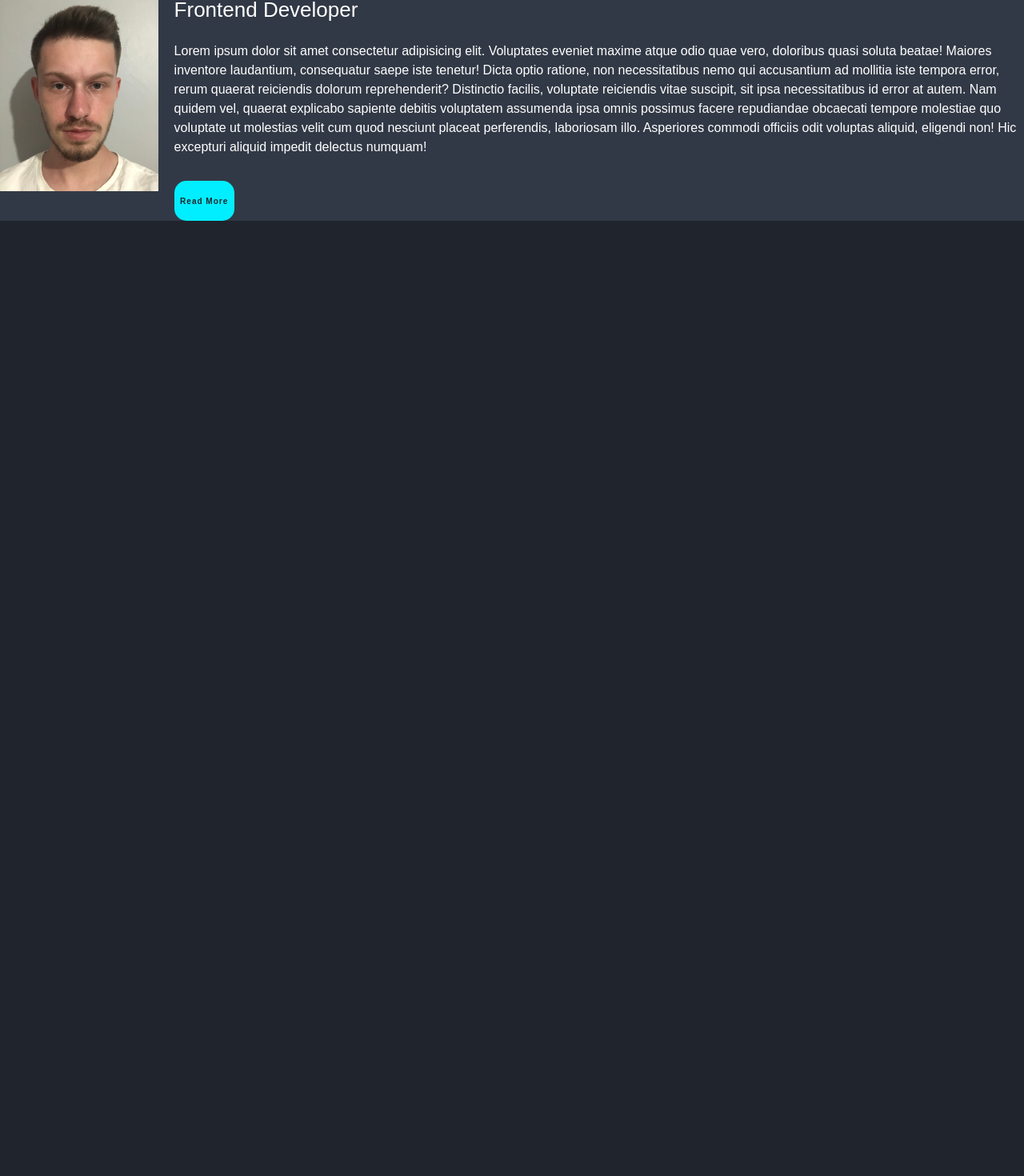
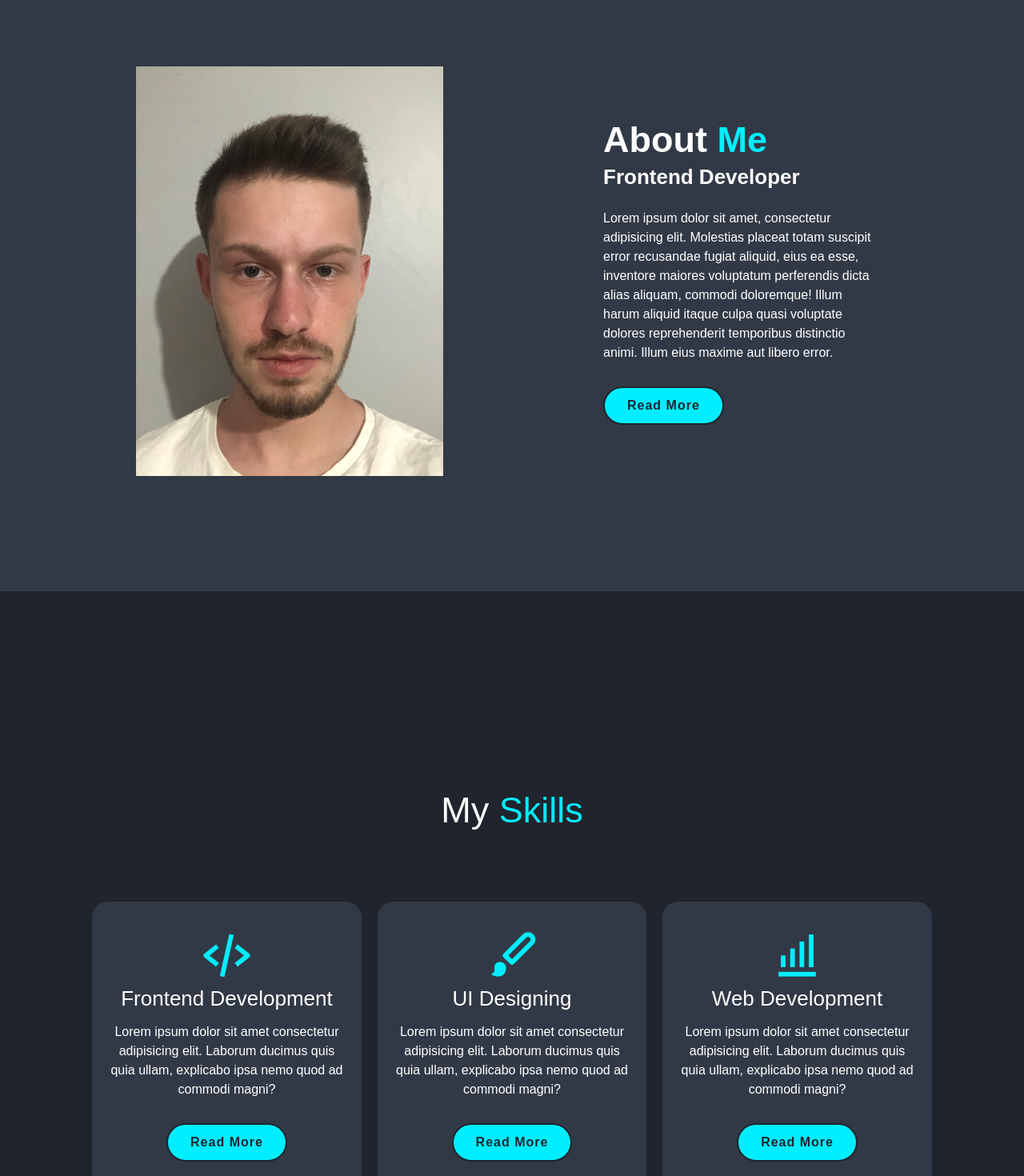
Before and after one commit to eemirhannk/PersonalPortfolio-Website-with-React.js-HTML-TailWindCSS, a React (Create React App) app: page / in a window 1280 px wide. Shown: the part 861-2331 px from the top of the page at 80% size. Before the commit the page ends 1137 px from the top, so only its background shows below. Built offline with nearby package versions, Linux system fonts and the light colour scheme; the HTML template or start-up script is replaced by a standard one.

Commit message:
feat:completed About,Skills Sections

```diff
--- a/src/App.js
+++ b/src/App.js
@@ -2,6 +2,7 @@ import React from 'react'
 import Header from './components/Header'
 import Home from './components/Home'
 import About from './components/About'
+import Skills from './components/Skills'
 
 const App = () => {
   return (
@@ -9,6 +10,7 @@ const App = () => {
       <Header/>
       <Home/>
       <About/>
+      <Skills/>
     </div>
   )
 }
--- a/src/components/About.jsx
+++ b/src/components/About.jsx
@@ -2,16 +2,15 @@ import React from 'react'
 
 const About = () => {
   return (
-    <section className='flex justify-center items-center gap-8 bg-grey' id='about'>
-      <div className="w-4/5">
-        <img className='w-[35vw]' src="About.jpg" alt="" />
-      </div>
+    <section className='min-h-screen flex justify-center items-center gap-8  bg-grey' id='about'>
 
-      <div className="about-content">
-        <h2 className='text-left text-[4.5rem] leading-[1.2]'>About <span className='text-blue'>Me</span></h2>
-        <h3 className='text-[2.6rem]'>Frontend Developer</h3>
-        <p className='text-[1.6rem] mt-8 mx-0 mb-12'>Lorem ipsum dolor sit amet consectetur adipisicing elit. Voluptates eveniet maxime atque odio quae vero, doloribus quasi soluta beatae! Maiores inventore laudantium, consequatur saepe iste tenetur! Dicta optio ratione, non necessitatibus nemo qui accusantium ad mollitia iste tempora error, rerum quaerat reiciendis dolorum reprehenderit? Distinctio facilis, voluptate reiciendis vitae suscipit, sit ipsa necessitatibus id error at autem. Nam quidem vel, quaerat explicabo sapiente debitis voluptatem assumenda ipsa omnis possimus facere repudiandae obcaecati tempore molestiae quo voluptate ut molestias velit cum quod nesciunt placeat perferendis, laboriosam illo. Asperiores commodi officiis odit voluptas aliquid, eligendi non! Hic excepturi aliquid impedit delectus numquam!</p>
-        <a href="#" className='inline-block px-3 py-7 bg-blue rounded-3xl text-base text-dark tracking-widest font-semibold hover:bg-dark hover:text-blue'>Read More</a>
+        <img className='max-w-[30vw] my-[5rem] ml-[17rem]' src="About.jpg" alt="" />
+
+      <div className="ml-72">
+        <h2 className='text-left text-[4.5rem] font-bold leading-[1.2]'>About <span className='text-blue'>Me</span></h2>
+        <h3 className='text-[2.6rem] font-bold'>Frontend Developer</h3>
+        <p className='text-[1.6rem] mt-8 mr-72 mb-12'>Lorem ipsum dolor sit amet, consectetur adipisicing elit. Molestias placeat totam suscipit error recusandae fugiat aliquid, eius ea esse, inventore maiores voluptatum perferendis dicta alias aliquam, commodi doloremque! Illum harum aliquid itaque culpa quasi voluptate dolores reprehenderit temporibus distinctio animi. Illum eius maxime aut libero error.</p>
+        <a href="#" className='inline-block py-[1rem] px-[2.8rem] bg-blue rounded-[4rem] text-[1.6rem] text-dark tracking-[.1rem] font-semibold border-solid border-2 ease-linear duration-[.4s] hover:bg-dark hover:text-blue hover:scale-[1.02]'>Read More</a>
       </div>
 
     </section>
--- a/src/components/Home.jsx
+++ b/src/components/Home.jsx
@@ -6,16 +6,16 @@ const Home = () => {
     <div className='home-content'>
         <h3 className='text-[3.2rem] font-bold'>Hello, It's Me</h3>
         <h1 className='text-[5.6rem] font-bold leading-[1.3]'>Emirhan Koç</h1>
-        <h3 className='text-[3.2rem] font-bold'>And I'm a <span className='text-blue'>Frontend Developer</span></h3>
+        <h3 className='text-[3.2rem] font-bold mb-4'>And I'm a <span className='text-blue'>Frontend Developer</span></h3>
         <p className='text-[1.6rem]'>I'm 20 years old Computer Engineering Student of Kocaeli University.</p>
         <div>
           {/* Aşağıdaki linklere box shadow koyulacak tailwind kullanarak başaramadım. */}
-            <a href="https://www.instagram.com/eemirkoc" target='_blank' className='inline-flex justify-center items-center w-16 h-16 bg-transparent border-[.2rem] border-solid border-blue rounded-[50%] text-[2rem] text-blue mt-12 mr-6 mb-12 ml-0 hover:bg-blue hover:text-grey'><i class='bx bxl-instagram-alt'></i></a>
-            <a href="https://www.twitter.com/eemirkocc" target='_blank' className='inline-flex justify-center items-center w-16 h-16 bg-transparent border-[.2rem] border-solid border-blue rounded-[50%] text-[2rem] text-blue mt-12 mr-6 mb-12 ml-0 hover:bg-blue hover:text-grey'><i class='bx bxl-twitter' ></i></a>
-            <a href="https://www.github.com/eemirhannk" target='_blank' className='inline-flex justify-center items-center w-16 h-16 bg-transparent border-[.2rem] border-solid border-blue rounded-[50%] text-[2rem] text-blue mt-12 mr-6 mb-12 ml-0 hover:bg-blue hover:text-grey' ><i class='bx bxl-github' ></i></a>
-            <a href="https://www.linkedin.com/in/emirhan-koç-706a32234/" target='_blank' className='inline-flex justify-center items-center w-16 h-16 bg-transparent border-[.2rem] border-solid border-blue rounded-[50%] text-[2rem] text-blue mt-12 mr-6 mb-12 ml-0 hover:bg-blue hover:text-grey' ><i class='bx bxl-linkedin' ></i></a>
+            <a href="https://www.instagram.com/eemirkoc" target='_blank' className='inline-flex justify-center items-center w-16 h-16 bg-transparent border-[.2rem] border-solid border-blue rounded-[50%] text-[2rem] text-blue mt-12 mr-6 mb-12 ml-0 ease-linear duration-[.3s] hover:bg-blue hover:text-grey'><i class='bx bxl-instagram-alt'></i></a>
+            <a href="https://www.twitter.com/eemirkocc" target='_blank' className='inline-flex justify-center items-center w-16 h-16 bg-transparent border-[.2rem] border-solid border-blue rounded-[50%] text-[2rem] text-blue mt-12 mr-6 mb-12 ml-0 ease-linear duration-[.3s] hover:bg-blue hover:text-grey'><i class='bx bxl-twitter' ></i></a>
+            <a href="https://www.github.com/eemirhannk" target='_blank' className='inline-flex justify-center items-center w-16 h-16 bg-transparent border-[.2rem] border-solid border-blue rounded-[50%] text-[2rem] text-blue mt-12 mr-6 mb-12 ml-0 ease-linear duration-[.3s] hover:bg-blue hover:text-grey' ><i class='bx bxl-github' ></i></a>
+            <a href="https://www.linkedin.com/in/emirhan-koç-706a32234/" target='_blank' className='inline-flex justify-center items-center w-16 h-16 bg-transparent border-[.2rem] border-solid border-blue rounded-[50%] text-[2rem] text-blue mt-12 mr-6 mb-12 ml-0 ease-linear duration-[.3s] hover:bg-blue hover:text-grey' ><i class='bx bxl-linkedin' ></i></a>
         </div>
-        <a href="https://drive.google.com/file/d/1IUzPRpLfnTugGDktY4oMOZuz6o3GNxBu/view?usp=share_link" target="_blank" className="inline-block py-[1rem] px-[2.8rem] bg-blue rounded-[4rem] text-[1.6rem] text-dark tracking-[.1rem] font-semibold border-solid border-2 ease-linear duration-[.4s] hover:bg-dark hover:text-blue">Download CV</a>
+        <a href="https://drive.google.com/file/d/1IUzPRpLfnTugGDktY4oMOZuz6o3GNxBu/view?usp=share_link" target="_blank" className="inline-block py-[1rem] px-[2.8rem] bg-blue rounded-[4rem] text-[1.6rem] text-dark tracking-[.1rem] font-semibold border-solid border-2 ease-linear duration-[.4s] hover:bg-dark hover:text-blue hover:scale-[1.02]">Download CV</a>
         </div>
         <div className="home-img">
             <img className='max-w-[30vw] mr-36' src="Home.jpg"alt="" />
--- /dev/null
+++ b/src/components/Skills.jsx
@@ -0,0 +1,35 @@
+import React from 'react'
+
+const Skills = () => {
+  return (
+    <section className='min-h-screen pt-96 px-[9%] pb-8' id='skills'>
+        <h2 className="mb-32 text-center text-[4.5rem]">My <span className='text-blue'>Skills</span></h2>
+
+        <div className="flex justify-center items-center gap-8 ">
+
+            <div className="flex-2 bg-grey pt-12 px-8 pb-16 text-center rounded-[2rem] border-[.2rem] border-solid border-grey ease-linear duration-[.4s] hover:border-blue hover:scale-[1.02]">
+            <i className='bx bx-code-alt text-[7rem] text-blue'></i>
+            <h3 className='text-[2.6rem]'>Frontend Development</h3>
+            <p className='text-[1.6rem] mt-4 mx-0 mb-12'>Lorem ipsum dolor sit amet consectetur adipisicing elit. Laborum ducimus quis quia ullam, explicabo ipsa nemo quod ad commodi magni?</p>
+            <a href="#" className='inline-block py-[1rem] px-[2.8rem] bg-blue rounded-[4rem] text-[1.6rem] text-dark tracking-[.1rem] font-semibold border-solid border-2 ease-linear duration-[.4s] hover:bg-dark hover:text-blue'>Read More</a>
+            </div>
+
+            <div className="flex-2 bg-grey pt-12 px-8 pb-16 text-center rounded-[2rem] border-[.2rem] border-solid border-grey ease-linear duration-[.4s] hover:border-blue hover:scale-[1.02]">
+            <i class='bx bxs-paint text-[7rem] text-blue'></i>
+            <h3 className='text-[2.6rem]'>UI Designing</h3>
+            <p className='text-[1.6rem] mt-4 mx-0 mb-12'>Lorem ipsum dolor sit amet consectetur adipisicing elit. Laborum ducimus quis quia ullam, explicabo ipsa nemo quod ad commodi magni?</p>
+            <a href="#" className='inline-block py-[1rem] px-[2.8rem] bg-blue rounded-[4rem] text-[1.6rem] text-dark tracking-[.1rem] font-semibold border-solid border-2 ease-linear duration-[.4s] hover:bg-dark hover:text-blue'>Read More</a>
+            </div>
+
+            <div className="flex-2 bg-grey pt-12 px-8 pb-16 text-center rounded-[2rem] border-[.2rem] border-solid border-grey ease-linear duration-[.4s] hover:border-blue hover:scale-[1.02]">
+            <i class='bx bx-bar-chart-alt text-[7rem] text-blue'></i>
+            <h3 className='text-[2.6rem]'>Web Development</h3>
+            <p className='text-[1.6rem] mt-4 mx-0 mb-12'>Lorem ipsum dolor sit amet consectetur adipisicing elit. Laborum ducimus quis quia ullam, explicabo ipsa nemo quod ad commodi magni?</p>
+            <a href="#" className='inline-block py-[1rem] px-[2.8rem] bg-blue rounded-[4rem] text-[1.6rem] text-dark tracking-[.1rem] font-semibold border-solid border-2 ease-linear duration-[.4s] hover:bg-dark hover:text-blue'>Read More</a>
+            </div>
+        </div>
+    </section>
+  )
+}
+
+export default Skills
--- a/src/index.css
+++ b/src/index.css
@@ -19,15 +19,3 @@ body{
     background: #1f242d;
     color: white;
 }
-
-
-@keyframes slideRight {
-    0% {
-        transform: translateX(-100px);
-        opacity: 0;
-    }
-    100% {
-        transform: translateX(0);
-        opacity: 1;
-    }
-}
--- a/tailwind.config.js
+++ b/tailwind.config.js
@@ -12,7 +12,11 @@ module.exports = {
       dark : '#1f242d;',
       grey : '#323946'
     },
-    extend: {},
+    extend: {
+      flex: {
+        '2': '1 1 30rem'
+      }
+    },
   },
   plugins: [],
 }
```
